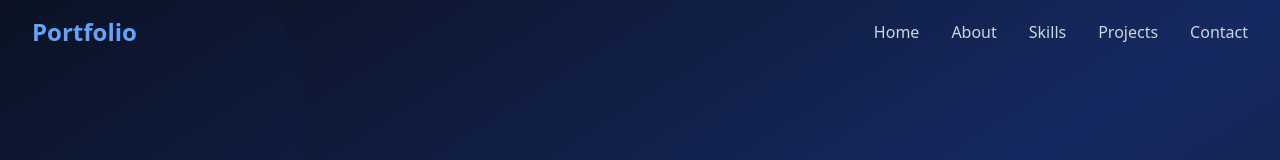
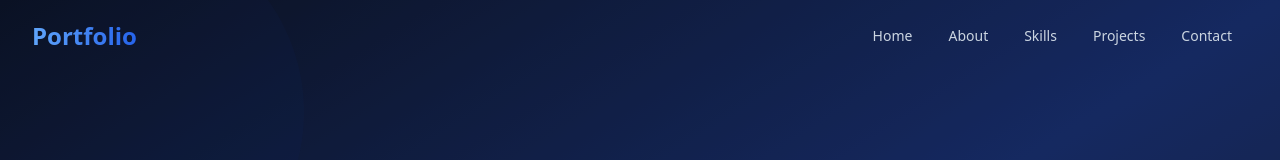
Before and after one commit to Md-Arif-hasnat99/perfect-web-profile, a React (Vite) app: page / in a window 1280 px wide. Shown: the top 160 px of the page. Built offline with nearby package versions, Linux system fonts and the light colour scheme.

Commit message:
Refactor: Improve navbar design
Update the navigation bar to a more modern design.

```diff
--- a/src/components/Navigation.tsx
+++ b/src/components/Navigation.tsx
@@ -1,6 +1,15 @@
 
 import React, { useState, useEffect } from 'react';
 import { Menu, X } from 'lucide-react';
+import { cn } from "@/lib/utils";
+import {
+  NavigationMenu,
+  NavigationMenuContent,
+  NavigationMenuItem,
+  NavigationMenuLink,
+  NavigationMenuList,
+  navigationMenuTriggerStyle,
+} from "@/components/ui/navigation-menu"
 
 const Navigation = () => {
   const [isScrolled, setIsScrolled] = useState(false);
@@ -31,48 +40,63 @@ const Navigation = () => {
   ];
 
   return (
-    <nav className={`fixed top-0 left-0 right-0 z-50 transition-all duration-300 ${
+    <nav
+      className={`fixed top-0 left-0 right-0 z-50 transition-all duration-300 ${
         isScrolled ? 'bg-slate-900/95 backdrop-blur-sm shadow-lg' : 'bg-transparent'
-    }`}>
+      }`}
+    >
       <div className="max-w-7xl mx-auto px-4 sm:px-6 lg:px-8">
         <div className="flex justify-between items-center py-4">
           <div className="text-2xl font-bold text-white">
-            <span className="text-blue-400">Portfolio</span>
+            <span className="bg-clip-text text-transparent bg-gradient-to-r from-blue-400 to-blue-600">Portfolio</span>
           </div>
 
           {/* Desktop Navigation */}
-          <div className="hidden md:flex space-x-8">
+          <div className="hidden md:block">
+            <NavigationMenu>
+              <NavigationMenuList>
                 {navItems.map((item) => (
-              <button
-                key={item.id}
+                  <NavigationMenuItem key={item.id}>
+                    <NavigationMenuLink
+                      className={cn(
+                        navigationMenuTriggerStyle(),
+                        "bg-transparent hover:bg-slate-800/50 text-slate-300 hover:text-blue-400 data-[active]:bg-slate-800/70 data-[state=open]:bg-slate-800/70"
+                      )}
                       onClick={() => scrollToSection(item.id)}
-                className="text-slate-300 hover:text-blue-400 transition-colors duration-200 font-medium"
                     >
                       {item.name}
-              </button>
+                    </NavigationMenuLink>
+                  </NavigationMenuItem>
                 ))}
+              </NavigationMenuList>
+            </NavigationMenu>
           </div>
 
           {/* Mobile Menu Button */}
           <button
-            className="md:hidden text-white"
+            className="md:hidden text-white hover:text-blue-400 transition-colors duration-200"
             onClick={() => setIsMobileMenuOpen(!isMobileMenuOpen)}
+            aria-label="Toggle menu"
           >
-            {isMobileMenuOpen ? <X size={24} /> : <Menu size={24} />}
+            {isMobileMenuOpen ?
+              <X size={24} className="animate-fade-in" /> :
+              <Menu size={24} className="animate-fade-in" />
+            }
           </button>
         </div>
 
         {/* Mobile Navigation */}
         {isMobileMenuOpen && (
-          <div className="md:hidden bg-slate-800/95 backdrop-blur-sm border-t border-slate-700">
-            <div className="py-4 space-y-2">
-              {navItems.map((item) => (
+          <div className="md:hidden bg-slate-800/95 backdrop-blur-sm border-t border-slate-700 animate-fade-in">
+            <div className="py-4 space-y-1">
+              {navItems.map((item, index) => (
                 <button
                   key={item.id}
                   onClick={() => scrollToSection(item.id)}
                   className="block w-full text-left px-4 py-2 text-slate-300 hover:text-blue-400 hover:bg-slate-700 transition-colors duration-200"
+                  style={{ animationDelay: `${index * 0.05}s` }}
                 >
-                  {item.name}
+                  <span className="animate-fade-in inline-block">{item.name}</span>
                 </button>
               ))}
             </div>
```
Lines whose indentation alone changed are shown as unchanged.
